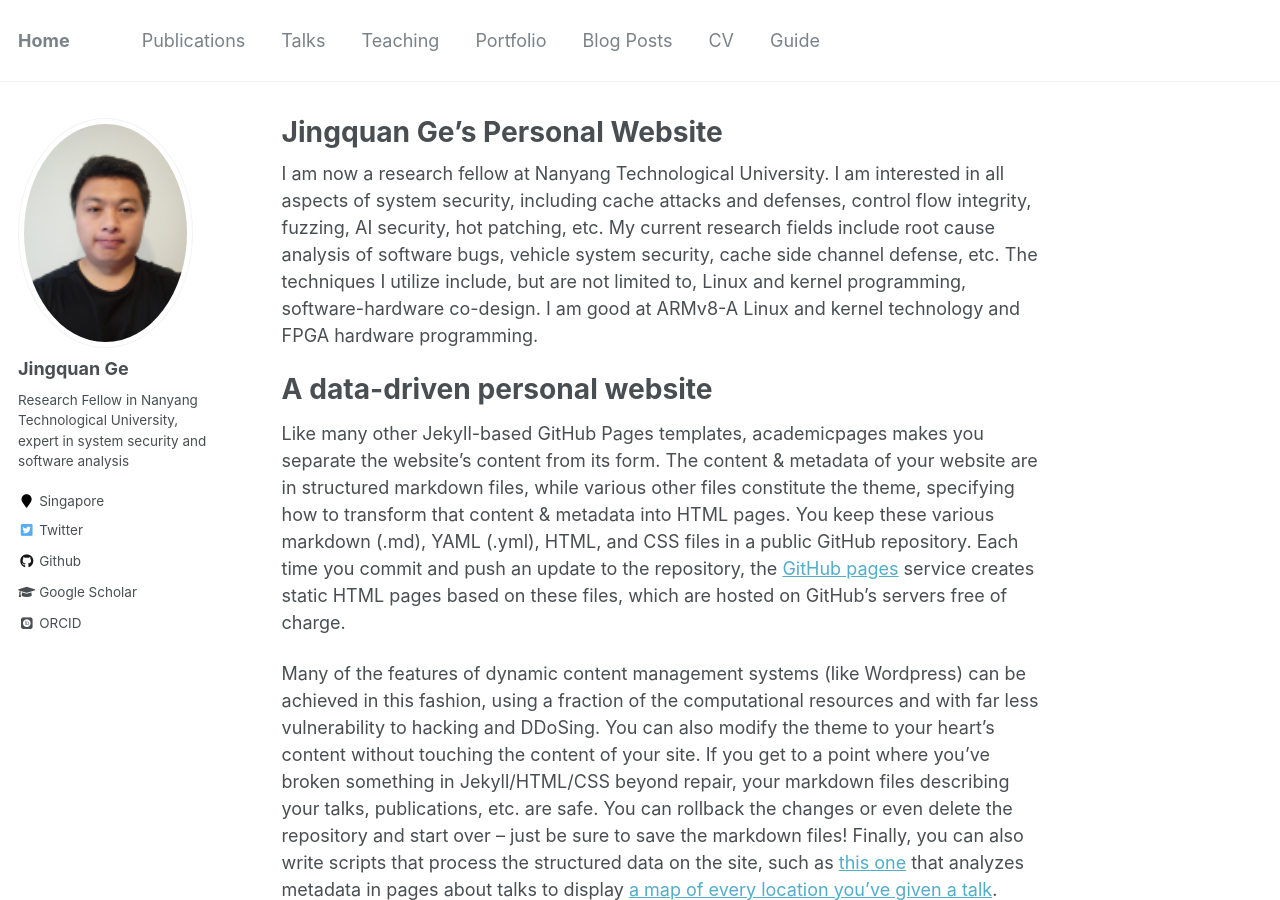
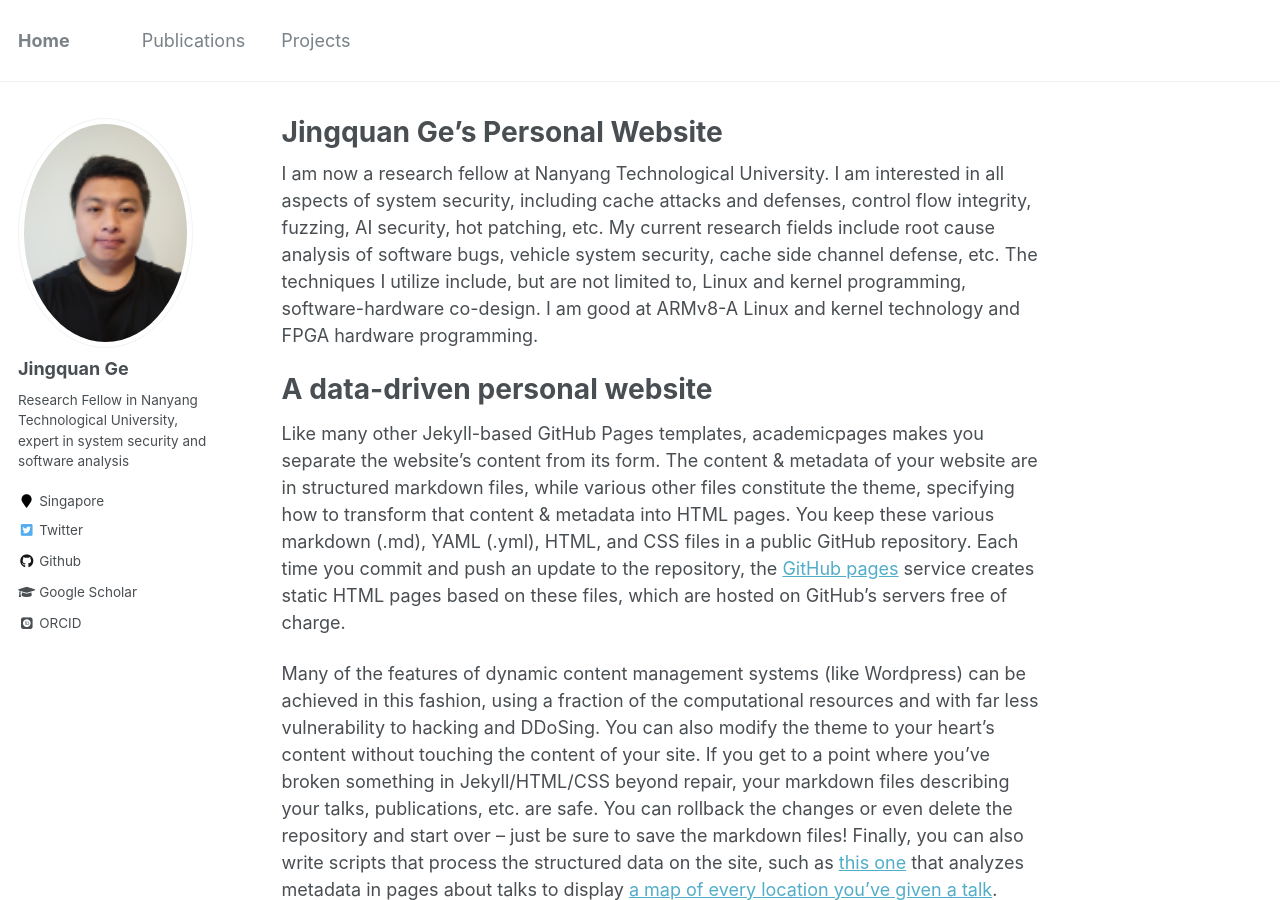
Before and after one commit to gejingquan/gejingquan.github.io, a Jekyll site: the page built from _pages/about.md, in a window 1280 px wide and 900 px high. Built offline with Jekyll 4.4.1, drawn with Linux system fonts in a browser that asks for light colours; some web fonts are replaced.

Commit message:
Update navigation.yml

```diff
--- a/_data/navigation.yml
+++ b/_data/navigation.yml
@@ -3,20 +3,5 @@ main:
   - title: "Publications"
     url: /publications/
 
-  - title: "Talks"
-    url: /talks/
-
-  - title: "Teaching"
-    url: /teaching/
-
-  - title: "Portfolio"
-    url: /portfolio/
-
-  - title: "Blog Posts"
-    url: /year-archive/
-
-  - title: "CV"
-    url: /cv/
-
-  - title: "Guide"
-    url: /markdown/
+  - title: "Projects"
+    url: /projects/
```
